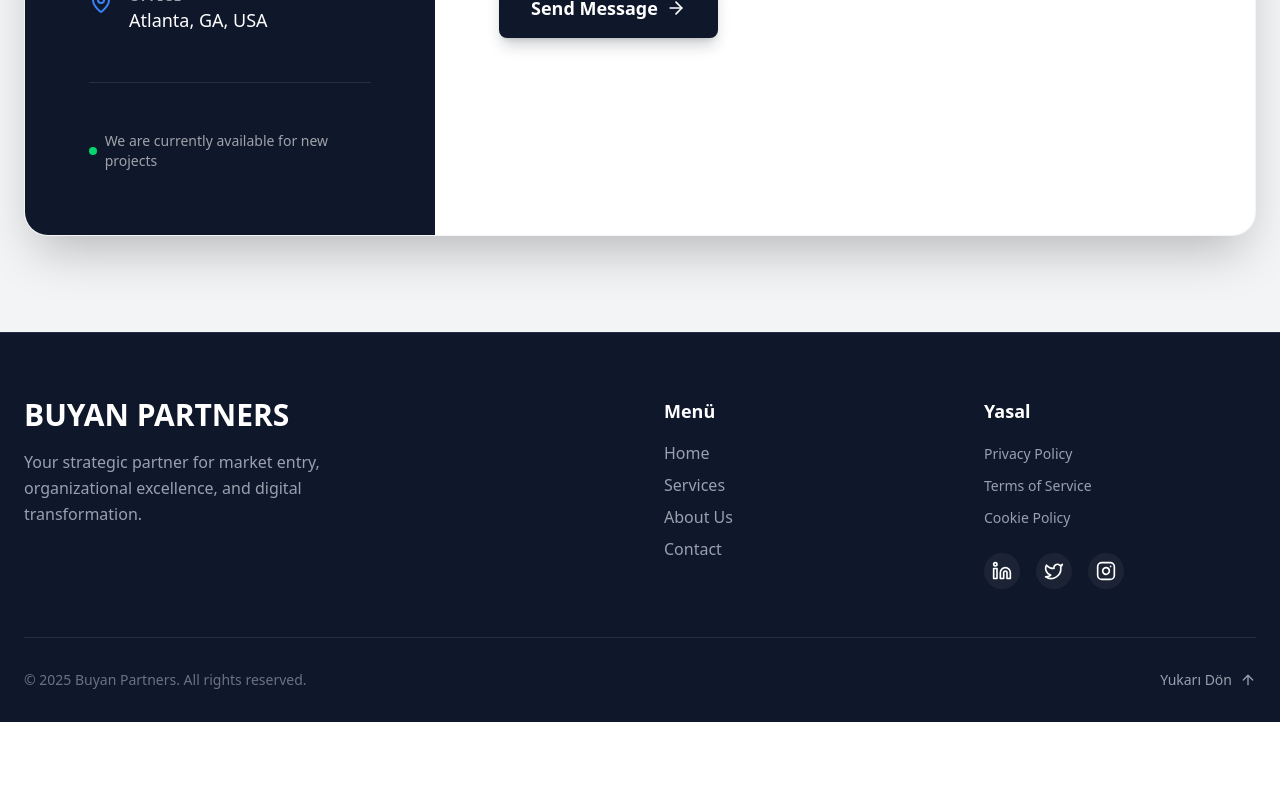
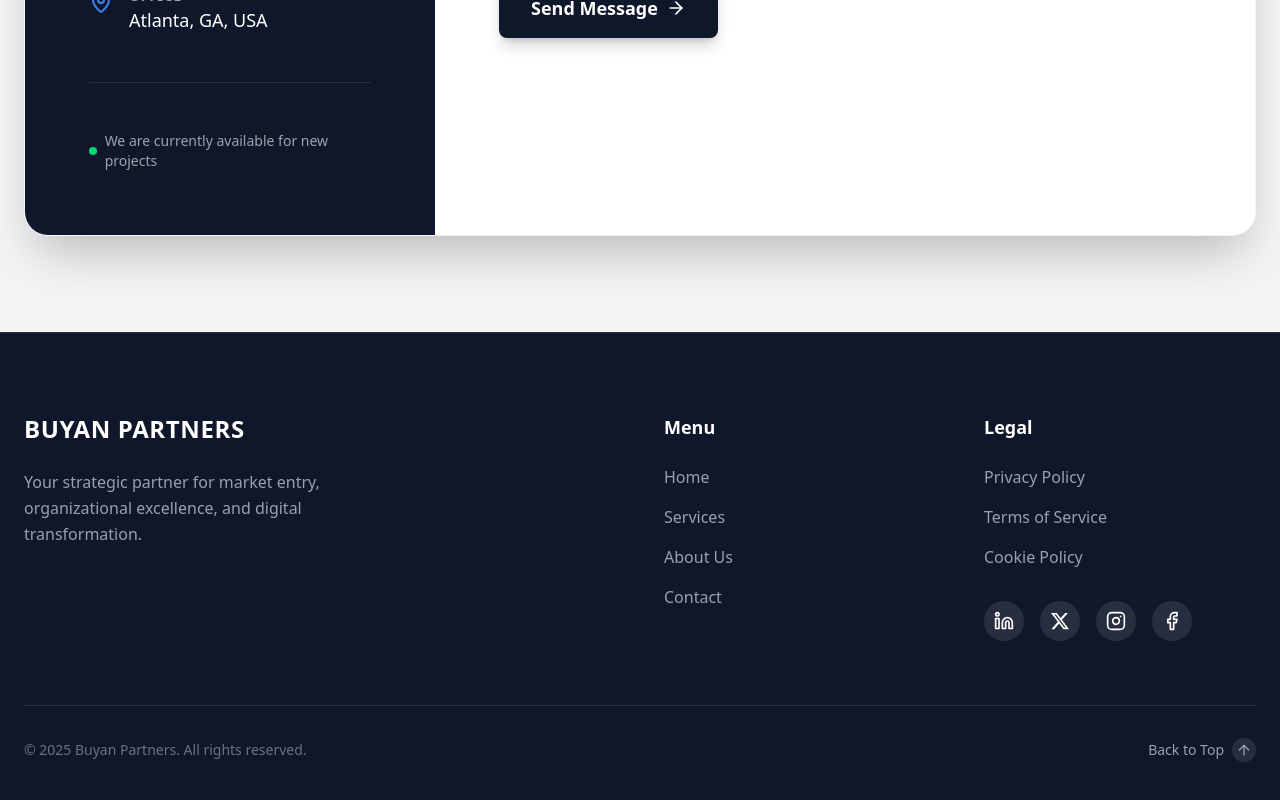
Before and after one commit to atakanclskn/buyan-partners, a React (Vite) app in the folder buyan-partners/: page / in a window 1280 px wide. Shown: the part 2743-3543 px from the top of the page. Before the commit the page ends 3465 px from the top, so only its background shows below. Built offline with nearby package versions, Linux system fonts and the light colour scheme.

Commit message:
feat: update footer labels and social media links for consistency

```diff
--- a/buyan-partners/src/components/Footer.jsx
+++ b/buyan-partners/src/components/Footer.jsx
@@ -1,40 +1,52 @@
 import { useSite } from '../context/SiteContext';
-import { Linkedin, Twitter, Instagram, Facebook, ArrowUp } from 'lucide-react';
+import { Linkedin, Instagram, Facebook, ArrowUp } from 'lucide-react';
 
 const Footer = () => {
   const { config } = useSite();
-  const { footer, general, navigation } = config;
+  const { footer, general } = config;
 
-  // Yukarı Çık Fonksiyonu
+  // Yukarı Çıkma Fonksiyonu
   const scrollToTop = () => {
     window.scrollTo({ top: 0, behavior: 'smooth' });
   };
 
+  // İkon Eşleştirme (X Logosu için özel SVG kullanıyoruz)
+  const getSocialIcon = (name) => {
+    switch (name) {
+      case 'linkedin': return <Linkedin size={20} />;
+      case 'instagram': return <Instagram size={20} />;
+      case 'facebook': return <Facebook size={20} />;
+      case 'x': return (
+        // X (Twitter) Özel SVG Logosu
+        <svg viewBox="0 0 24 24" width="20" height="20" fill="currentColor">
+          <path d="M18.244 2.25h3.308l-7.227 8.26 8.502 11.24H16.17l-5.214-6.817L4.99 21.75H1.68l7.73-8.835L1.254 2.25H8.08l4.713 6.231zm-1.161 17.52h1.833L7.084 4.126H5.117z" />
+        </svg>
+      );
+      default: return null;
+    }
+  };
+
   return (
-    <footer className="bg-primary text-white border-t border-white/10 pt-16 pb-8">
+    <footer className="bg-primary dark:bg-slate-950 text-white pt-20 pb-10 border-t border-white/10 transition-colors duration-300">
       <div className="container mx-auto px-6">
 
-        {/* Üst Kısım: Grid Yapı */}
-        <div className="grid grid-cols-1 md:grid-cols-4 gap-12 mb-12">
+        <div className="grid grid-cols-1 md:grid-cols-4 gap-12 mb-16">
 
-          {/* 1. Kolon: Logo ve Açıklama */}
-          <div className="md:col-span-2 space-y-4">
-            <h2 className="text-3xl font-bold text-white">{general.logoText}</h2>
-            <p className="text-gray-400 max-w-sm leading-relaxed">
+          {/* 1. Sütun: Logo ve Açıklama */}
+          <div className="col-span-1 md:col-span-2">
+            <h2 className="text-2xl font-bold mb-6 tracking-wide">{general.logoText}</h2>
+            <p className="text-gray-400 leading-relaxed max-w-sm">
               {footer.description}
             </p>
           </div>
 
-          {/* 2. Kolon: Site Haritası */}
+          {/* 2. Sütun: Menü */}
           <div>
-            <h3 className="text-lg font-semibold mb-4 text-white">Menü</h3>
-            <ul className="space-y-2">
-              {navigation.map((item) => (
+            <h3 className="font-bold text-lg mb-6">{footer.labels.menu}</h3>
+            <ul className="space-y-4 text-gray-400">
+              {config.navigation.map((item) => (
                 <li key={item.id}>
-                  <a
-                    href={item.path}
-                    className="text-gray-400 hover:text-secondary transition-colors"
-                  >
+                  <a href={item.path} className="hover:text-secondary transition-colors">
                     {item.title}
                   </a>
                 </li>
@@ -42,48 +54,49 @@
             </ul>
           </div>
 
-          {/* 3. Kolon: Yasal & Sosyal */}
+          {/* 3. Sütun: Yasal */}
           <div>
-            <h3 className="text-lg font-semibold mb-4 text-white">Yasal</h3>
-            <ul className="space-y-2 mb-6">
+            <h3 className="font-bold text-lg mb-6">{footer.labels.legal}</h3>
+            <ul className="space-y-4 text-gray-400">
               {footer.links.map((link, index) => (
                 <li key={index}>
-                  <a href={link.url} className="text-gray-400 hover:text-secondary transition-colors text-sm">
+                  <a href={link.url} className="hover:text-secondary transition-colors">
                     {link.title}
                   </a>
                 </li>
               ))}
             </ul>
 
-            {/* Sosyal İkonlar */}
-            <div className="flex space-x-4">
-              <a href="#" className="bg-white/5 p-2 rounded-full hover:bg-secondary hover:text-white transition-all">
-                <Linkedin size={20} />
-              </a>
-              <a href="#" className="bg-white/5 p-2 rounded-full hover:bg-secondary hover:text-white transition-all">
-                <Twitter size={20} />
-              </a>
-              <a href="#" className="bg-white/5 p-2 rounded-full hover:bg-secondary hover:text-white transition-all">
-                <Instagram size={20} />
-              </a>
+            {/* Sosyal Medya İkonları */}
+            <div className="flex gap-4 mt-8">
+              {footer.socials.map((social) => (
+                <a
+                  key={social.id}
+                  href={social.url}
+                  className="w-10 h-10 rounded-full bg-white/10 flex items-center justify-center hover:bg-secondary hover:text-white transition-all duration-300"
+                  aria-label={social.name}
+                >
+                  {getSocialIcon(social.name)}
+                </a>
+              ))}
             </div>
           </div>
-
         </div>
 
-        {/* Alt Kısım: Telif Hakkı */}
-        <div className="border-t border-white/10 pt-8 flex flex-col md:flex-row justify-between items-center">
-          <p className="text-gray-500 text-sm text-center md:text-left mb-4 md:mb-0">
+        {/* Alt Çizgi ve Telif Hakkı */}
+        <div className="pt-8 border-t border-white/10 flex flex-col md:flex-row justify-between items-center gap-4">
+          <p className="text-gray-500 text-sm">
             {general.footerText}
           </p>
 
-          {/* Yukarı Çık Butonu */}
           <button
             onClick={scrollToTop}
-            className="flex items-center space-x-2 text-sm text-gray-400 hover:text-secondary transition-colors cursor-pointer"
+            className="flex items-center gap-2 text-gray-400 hover:text-white transition-colors text-sm font-medium group"
           >
-            <span>Yukarı Dön</span>
-            <ArrowUp size={16} />
+            {footer.labels.backToTop}
+            <div className="p-1 rounded-full bg-white/10 group-hover:bg-secondary group-hover:text-white transition-all">
+              <ArrowUp size={16} />
+            </div>
           </button>
         </div>
 
--- a/buyan-partners/src/data/siteConfig.js
+++ b/buyan-partners/src/data/siteConfig.js
@@ -168,7 +168,6 @@
 // FOOTER DATA
   footer: {
     description: "Your strategic partner for market entry, organizational excellence, and digital transformation.",
-    // YENİ: Başlıklar ve Etiketler (İngilizce)
     labels: {
       menu: "Menu",
       legal: "Legal",
@@ -176,9 +175,9 @@
     },
     socials: [
       { id: 1, name: "linkedin", url: "#" },
-      { id: 2, name: "x", url: "#" }, // Twitter yerine X
+      { id: 2, name: "x", url: "#" },
       { id: 3, name: "instagram", url: "#" },
-      { id: 4, name: "facebook", url: "#" } // Eksik olanı ekledik
+      { id: 4, name: "facebook", url: "#" }
     ],
     links: [
       { title: "Privacy Policy", url: "#" },
```
